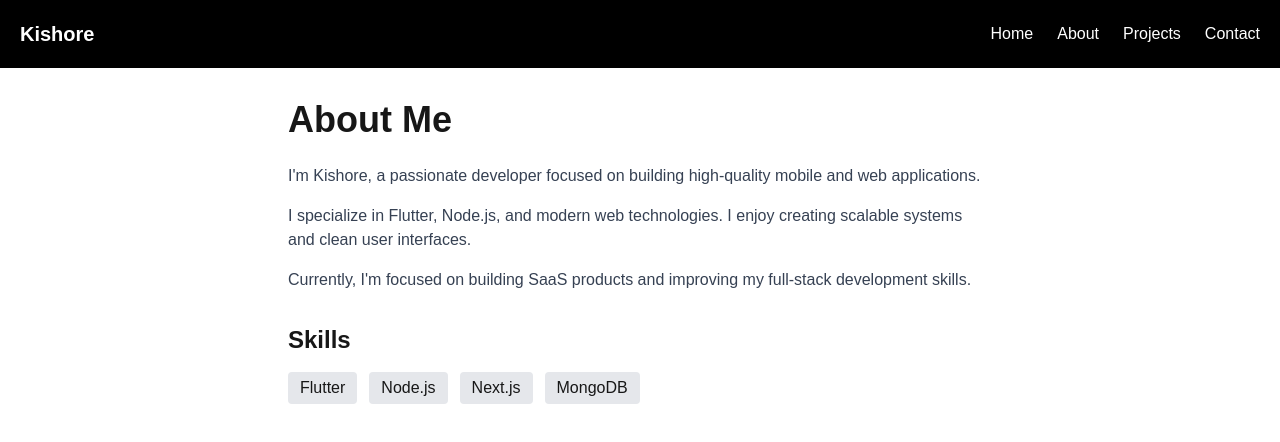
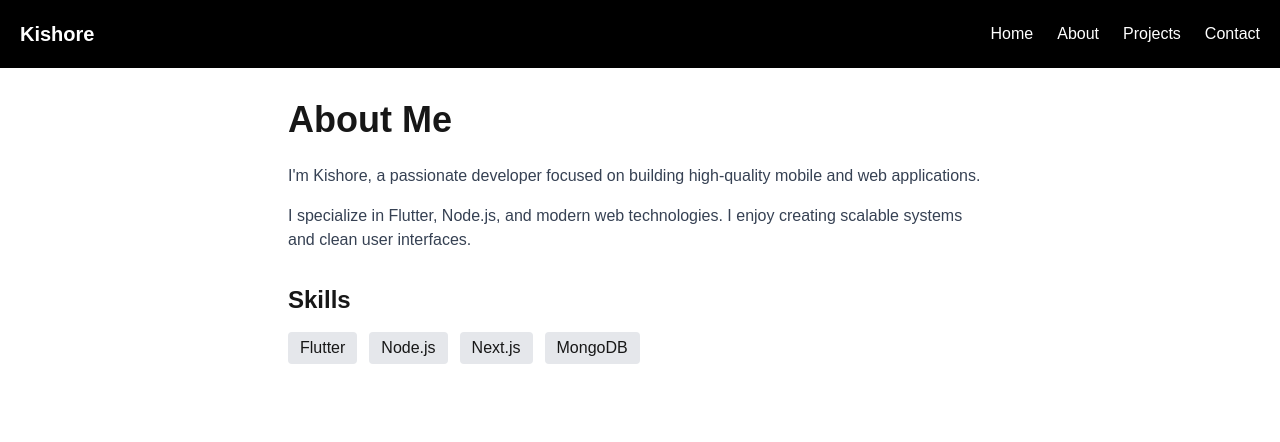
Before and after one commit to kishore-NG/my-portfolio, a Next.js app: page /about in a window 1280 px wide. Shown: the top 442 px of the page. Built offline with nearby package versions, Linux system fonts and the light colour scheme.

Commit message:
Add framer-motion dependency and update About section

```diff
--- a/app/about/page.tsx
+++ b/app/about/page.tsx
@@ -12,9 +12,9 @@ export default function About() {
         I specialize in Flutter, Node.js, and modern web technologies. I enjoy creating scalable systems and clean user interfaces.
       </p>
 
-      <p className="text-gray-700">
+      {/* <p className="text-gray-700">
         Currently, I'm focused on building SaaS products and improving my full-stack development skills.
-      </p>
+      </p> */}
 
       <div className="mt-8">
   <h2 className="text-2xl font-semibold mb-4">Skills</h2>
--- a/app/layout.tsx
+++ b/app/layout.tsx
@@ -2,7 +2,7 @@ import "./globals.css";
 import Navbar from "@/components/Navbar";
 
 export const metadata = {
-  title: "Kishore | Developer",
+  title: "Kishore | Full Stack Developer",
   description: "Portfolio of Kishore",
   openGraph: {
     title: "Kishore Portfolio",
--- a/package.json
+++ b/package.json
@@ -9,6 +9,7 @@
     "lint": "eslint"
   },
   "dependencies": {
+    "framer-motion": "^12.38.0",
     "next": "16.2.1",
     "react": "19.2.4",
     "react-dom": "19.2.4",
```
Also changed, not shown: 1 other file (tests, documents, lock files or other folders).
